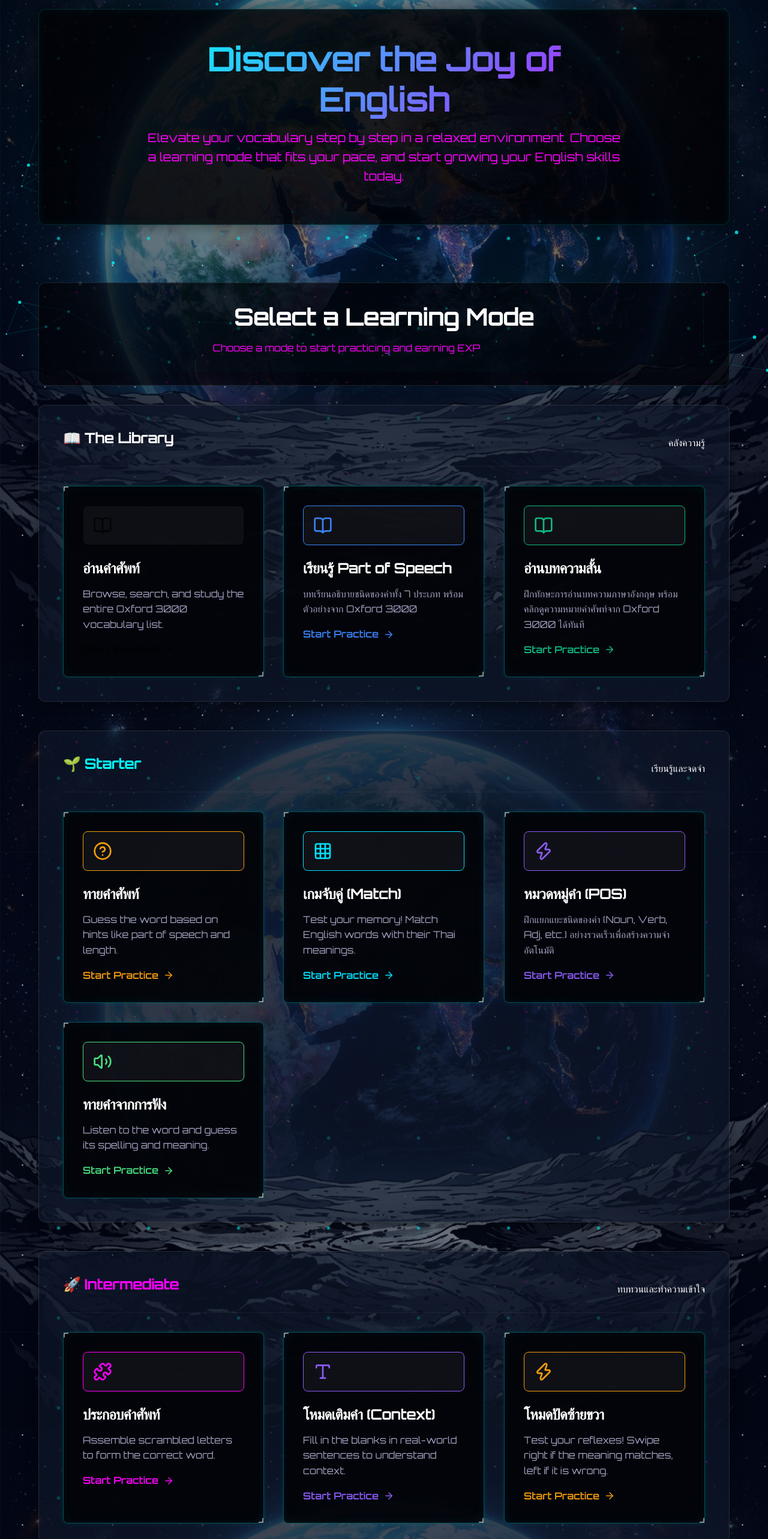
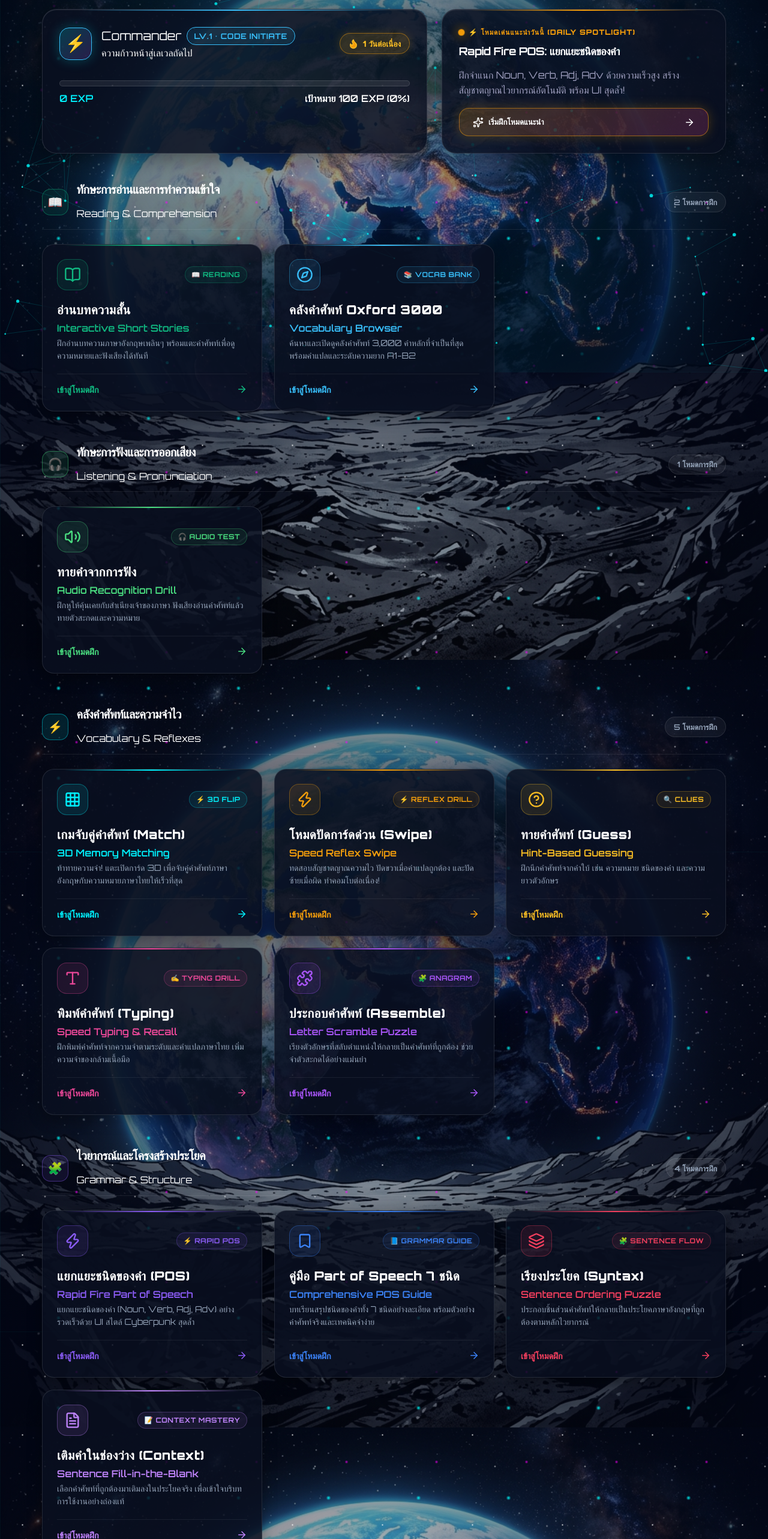
Before and after one commit to peak822/EnglishWeb, a React (Vite) app: page / in a window 1280 px wide. Shown: the part 180-2746 px from the top of the page at 60% size. Built offline with nearby package versions, Linux system fonts and the light colour scheme.

Commit message:
feat: revamp Home page into Cyberpunk Command Center

```diff
--- a/src/pages/Home.jsx
+++ b/src/pages/Home.jsx
@@ -1,213 +1,356 @@
 import React from 'react';
 import { useNavigate } from 'react-router-dom';
-import { Type, Puzzle, HelpCircle, ArrowRight, BookOpen, Grid, Zap, Volume2 } from 'lucide-react';
-import Card from '../components/Card';
+import {
+  BookOpen,
+  Volume2,
+  Grid,
+  Zap,
+  HelpCircle,
+  Type,
+  Puzzle,
+  ArrowRight,
+  Flame,
+  Award,
+  Sparkles,
+  Compass,
+  Layers,
+  FileText,
+  Bookmark
+} from 'lucide-react';
 import Tilt from 'react-parallax-tilt';
+import { useGamification } from '../hooks/useGamification';
 
 const Home = () => {
   const navigate = useNavigate();
+  const { exp, level, rankTitle, rankColor, rankIcon, streakDays, badges, nextLevelExp, currentLevelBaseExp } = useGamification();
 
-  const libraryModes = [
+  const expProgress = Math.max(0, Math.min(100, ((exp - currentLevelBaseExp) / (nextLevelExp - currentLevelBaseExp)) * 100));
+
+  const domains = [
+    {
+      id: 'reading',
+      title: 'ทักษะการอ่านและการทำความเข้าใจ',
+      subtitle: 'Reading & Comprehension',
+      icon: '📖',
+      color: '#10b981',
+      modes: [
+        {
+          id: 'story-mode',
+          title: 'อ่านบทความสั้น',
+          subtitle: 'Interactive Short Stories',
+          description: 'ฝึกอ่านบทความภาษาอังกฤษเพลินๆ พร้อมแตะคำศัพท์เพื่อดูความหมายและฟังเสียงได้ทันที',
+          icon: <BookOpen size={28} />,
+          path: '/story-mode',
+          tag: '📖 Reading',
+          color: '#10b981'
+        },
         {
           id: 'read',
-      title: 'อ่านคำศัพท์',
-      description: 'Browse, search, and study the entire Oxford 3000 vocabulary list.',
-      icon: <BookOpen size={32} />,
+          title: 'คลังคำศัพท์ Oxford 3000',
+          subtitle: 'Vocabulary Browser',
+          description: 'ค้นหาและเปิดดูคลังคำศัพท์ 3,000 คำหลักที่จำเป็นที่สุด พร้อมคำแปลและระดับความยาก A1-B2',
+          icon: <Compass size={28} />,
           path: '/read',
-      color: 'var(--color-surface)'
+          tag: '📚 Vocab Bank',
+          color: '#38bdf8'
+        }
+      ]
+    },
+    {
+      id: 'listening',
+      title: 'ทักษะการฟังและการออกเสียง',
+      subtitle: 'Listening & Pronunciation',
+      icon: '🎧',
+      color: '#4ade80',
+      modes: [
+        {
+          id: 'listen',
+          title: 'ทายคำจากการฟัง',
+          subtitle: 'Audio Recognition Drill',
+          description: 'ฝึกหูให้คุ้นเคยกับสำเนียงเจ้าของภาษา ฟังเสียงอ่านคำศัพท์แล้วทายตัวสะกดและความหมาย',
+          icon: <Volume2 size={28} />,
+          path: '/listen',
+          tag: '🎧 Audio Test',
+          color: '#4ade80'
+        }
+      ]
+    },
+    {
+      id: 'vocabulary',
+      title: 'คลังคำศัพท์และความจำไว',
+      subtitle: 'Vocabulary & Reflexes',
+      icon: '⚡',
+      color: '#00f2fe',
+      modes: [
+        {
+          id: 'match',
+          title: 'เกมจับคู่คำศัพท์ (Match)',
+          subtitle: '3D Memory Matching',
+          description: 'ท้าทายความจำ! แตะเปิดการ์ด 3D เพื่อจับคู่คำศัพท์ภาษาอังกฤษกับความหมายภาษาไทยให้เร็วที่สุด',
+          icon: <Grid size={28} />,
+          path: '/match',
+          tag: '⚡ 3D Flip',
+          color: '#00f2fe'
+        },
+        {
+          id: 'swipe',
+          title: 'โหมดปัดการ์ดด่วน (Swipe)',
+          subtitle: 'Speed Reflex Swipe',
+          description: 'ทดสอบสัญชาตญาณความไว ปัดขวาเมื่อคำแปลถูกต้อง และปัดซ้ายเมื่อผิด ทำคอมโบต่อเนื่อง!',
+          icon: <Zap size={28} />,
+          path: '/swipe',
+          tag: '⚡ Reflex Drill',
+          color: '#f59e0b'
+        },
+        {
+          id: 'guess',
+          title: 'ทายคำศัพท์ (Guess)',
+          subtitle: 'Hint-Based Guessing',
+          description: 'ฝึกนึกคำศัพท์จากคำใบ้ เช่น ความหมาย ชนิดของคำ และความยาวตัวอักษร',
+          icon: <HelpCircle size={28} />,
+          path: '/guess',
+          tag: '🔍 Clues',
+          color: '#fbbf24'
+        },
+        {
+          id: 'typing',
+          title: 'พิมพ์คำศัพท์ (Typing)',
+          subtitle: 'Speed Typing & Recall',
+          description: 'ฝึกพิมพ์คำศัพท์จากความจำตามระดับและคำแปลภาษาไทย เพิ่มความจำของกล้ามเนื้อมือ',
+          icon: <Type size={28} />,
+          path: '/typing',
+          tag: '✍️ Typing Drill',
+          color: '#ec4899'
+        },
+        {
+          id: 'assemble',
+          title: 'ประกอบคำศัพท์ (Assemble)',
+          subtitle: 'Letter Scramble Puzzle',
+          description: 'เรียงตัวอักษรที่สลับตำแหน่งให้กลายเป็นคำศัพท์ที่ถูกต้อง ช่วยจำตัวสะกดได้อย่างแม่นยำ',
+          icon: <Puzzle size={28} />,
+          path: '/assemble',
+          tag: '🧩 Anagram',
+          color: '#a855f7'
+        }
+      ]
+    },
+    {
+      id: 'grammar',
+      title: 'ไวยากรณ์และโครงสร้างประโยค',
+      subtitle: 'Grammar & Structure',
+      icon: '🧩',
+      color: '#8b5cf6',
+      modes: [
+        {
+          id: 'pos',
+          title: 'แยกแยะชนิดของคำ (POS)',
+          subtitle: 'Rapid Fire Part of Speech',
+          description: 'แยกแยะชนิดของคำ (Noun, Verb, Adj, Adv) อย่างรวดเร็วด้วย UI สไตล์ Cyberpunk สุดล้ำ',
+          icon: <Zap size={28} />,
+          path: '/pos',
+          tag: '⚡ Rapid POS',
+          color: '#8b5cf6'
         },
         {
           id: 'pos-guide',
-      title: 'เรียนรู้ Part of Speech',
-      description: 'บทเรียนอธิบายชนิดของคำทั้ง 7 ประเภท พร้อมตัวอย่างจาก Oxford 3000',
-      icon: <BookOpen size={32} />,
+          title: 'คู่มือ Part of Speech 7 ชนิด',
+          subtitle: 'Comprehensive POS Guide',
+          description: 'บทเรียนสรุปชนิดของคำทั้ง 7 ชนิดอย่างละเอียด พร้อมตัวอย่างคำศัพท์จริงและเทคนิคจำง่าย',
+          icon: <Bookmark size={28} />,
           path: '/pos-guide',
-      color: '#3B82F6' // blue
-    },
-    {
-      id: 'story-mode',
-      title: 'อ่านบทความสั้น',
-      description: 'ฝึกทักษะการอ่านบทความภาษาอังกฤษ พร้อมคลิกดูความหมายคำศัพท์จาก Oxford 3000 ได้ทันที',
-      icon: <BookOpen size={32} />,
-      path: '/story-mode',
-      color: '#10B981' // emerald
-    }
-  ];
-
-  const starterModes = [
-    {
-      id: 'guess',
-      title: 'ทายคำศัพท์',
-      description: 'Guess the word based on hints like part of speech and length.',
-      icon: <HelpCircle size={32} />,
-      path: '/guess',
-      color: '#F59E0B'
-    },
-    {
-      id: 'match',
-      title: 'เกมจับคู่ (Match)',
-      description: 'Test your memory! Match English words with their Thai meanings.',
-      icon: <Grid size={32} />,
-      path: '/match',
-      color: '#00E1FF' // Bright Cyan
-    },
-    {
-      id: 'pos',
-      title: 'หมวดหมู่คำ (POS)',
-      description: 'ฝึกแยกแยะชนิดของคำ (Noun, Verb, Adj, etc.) อย่างรวดเร็วเพื่อสร้างความจำอัตโนมัติ',
-      icon: <Zap size={32} />,
-      path: '/pos',
-      color: '#8B5CF6' // violet
-    },
-    {
-      id: 'listen',
-      title: 'ทายคำจากการฟัง',
-      description: 'Listen to the word and guess its spelling and meaning.',
-      icon: <Volume2 size={32} />,
-      path: '/listen',
-      color: '#4ade80' // Green
-    }
-  ];
-
-  const intermediateModes = [
-    {
-      id: 'assemble',
-      title: 'ประกอบคำศัพท์',
-      description: 'Assemble scrambled letters to form the correct word.',
-      icon: <Puzzle size={32} />,
-      path: '/assemble',
-      color: 'var(--color-accent)'
-    },
-    {
-      id: 'context',
-      title: 'โหมดเติมคำ (Context)',
-      description: 'Fill in the blanks in real-world sentences to understand context.',
-      icon: <Type size={32} />,
-      path: '/context',
-      color: '#8B5CF6' // violet
-    },
-    {
-      id: 'swipe',
-      title: 'โหมดปัดซ้ายขวา',
-      description: 'Test your reflexes! Swipe right if the meaning matches, left if it is wrong.',
-      icon: <Zap size={32} />,
-      path: '/swipe',
-      color: '#F59E0B' // amber
-    }
-  ];
-
-  const advancedModes = [
-    {
-      id: 'typing',
-      title: 'พิมพ์คำศัพท์',
-      description: 'Practice typing vocabulary from memory based on its type and level.',
-      icon: <Type size={32} />,
-      path: '/typing',
-      color: 'var(--color-primary)'
+          tag: '📘 Grammar Guide',
+          color: '#3b82f6'
         },
         {
           id: 'syntax',
           title: 'เรียงประโยค (Syntax)',
-      description: 'Assemble scrambled words to form a correct English sentence.',
-      icon: <Puzzle size={32} />,
+          subtitle: 'Sentence Ordering Puzzle',
+          description: 'ประกอบชิ้นส่วนคำศัพท์ให้กลายเป็นประโยคภาษาอังกฤษที่ถูกต้องตามหลักไวยากรณ์',
+          icon: <Layers size={28} />,
           path: '/syntax',
-      color: '#EC4899' // pink
+          tag: '🧩 Sentence Flow',
+          color: '#f43f5e'
+        },
+        {
+          id: 'context',
+          title: 'เติมคำในช่องว่าง (Context)',
+          subtitle: 'Sentence Fill-in-the-Blank',
+          description: 'เลือกคำศัพท์ที่ถูกต้องมาเติมลงในประโยคจริง เพื่อเข้าใจบริบทการใช้งานอย่างถ่องแท้',
+          icon: <FileText size={28} />,
+          path: '/context',
+          tag: '📝 Context Mastery',
+          color: '#c084fc'
+        }
+      ]
     }
   ];
 
-  const renderModeGrid = (modeList) => (
-    <div className="mode-grid">
-      {modeList.map((mode) => (
+  return (
+    <div className="container animate-fade-up" style={{ maxWidth: '1180px', padding: '1rem 1.25rem 4rem 1.25rem' }}>
+
+      {/* 🚀 CYBERPUNK COMMAND DECK */}
+      <section className="home-command-deck">
+
+        {/* Profile & EXP Hub */}
+        <div className="home-deck-card" style={{ '--card-accent': rankColor }}>
+          <div className="home-profile-header">
+            <div className="home-avatar-wrap">
+              <div className="home-avatar-circle" style={{ color: rankColor, borderColor: rankColor }}>
+                <span style={{ fontSize: '1.75rem' }}>{rankIcon}</span>
+              </div>
+              <div>
+                <div className="flex items-center gap-2">
+                  <span className="text-xl font-extrabold text-white">Commander</span>
+                  <span className="home-rank-badge" style={{ color: rankColor, borderColor: rankColor, background: `${rankColor}1a` }}>
+                    Lv.{level} • {rankTitle}
+                  </span>
+                </div>
+                <div className="text-xs text-[#94a3b8] mt-0.5">
+                  ความก้าวหน้าสู่เลเวลถัดไป
+                </div>
+              </div>
+            </div>
+
+            {/* Streak & Badges */}
+            <div className="flex items-center gap-2">
+              <div className="home-streak-badge">
+                <Flame size={18} fill="#f59e0b" />
+                <span>{streakDays} วันต่อเนื่อง</span>
+              </div>
+              {badges.length > 0 && (
+                <div className="flex items-center gap-1 bg-[rgba(168,85,247,0.15)] border border-[rgba(168,85,247,0.4)] px-3 py-1.5 rounded-full text-[#c084fc] font-bold text-xs">
+                  <Award size={16} />
+                  <span>{badges.length}</span>
+                </div>
+              )}
+            </div>
+          </div>
+
+          {/* EXP Bar */}
+          <div className="home-exp-track">
+            <div className="home-exp-fill" style={{ width: `${expProgress}%` }} />
+          </div>
+          <div className="flex justify-between items-center text-xs font-semibold text-[#94a3b8]">
+            <span style={{ color: '#00f2fe' }}>{exp} EXP</span>
+            <span>เป้าหมาย {nextLevelExp} EXP ({Math.round(expProgress)}%)</span>
+          </div>
+        </div>
+
+        {/* Spotlight Card */}
+        <div className="home-deck-card" style={{ '--card-accent': '#f59e0b' }}>
+          <div className="home-spotlight-beacon">
+            <span className="beacon-dot" />
+            <span>⚡ โหมดเด่นแนะนำวันนี้ (Daily Spotlight)</span>
+          </div>
+          <h3 className="text-lg font-bold text-white mb-1">Rapid Fire POS: แยกแยะชนิดของคำ</h3>
+          <p className="text-xs text-[#94a3b8] mb-4 leading-relaxed">
+            ฝึกจำแนก Noun, Verb, Adj, Adv ด้วยความเร็วสูง สร้างสัญชาตญาณไวยากรณ์อัตโนมัติ พร้อม UI สุดล้ำ!
+          </p>
+          <button
+            className="home-spotlight-btn"
+            onClick={() => navigate('/pos')}
+          >
+            <span className="flex items-center gap-2 text-sm">
+              <Sparkles size={18} className="text-[#fbbf24]" />
+              <span>เริ่มฝึกโหมดแนะนำ</span>
+            </span>
+            <ArrowRight size={18} />
+          </button>
+        </div>
+
+      </section>
+
+      {/* 🗂️ 4 SKILL-BASED DOMAIN SECTIONS */}
+      {domains.map((domain) => (
+        <section key={domain.id} className="home-domain-section">
+
+          {/* Domain Section Header */}
+          <div className="home-domain-header">
+            <div className="home-domain-title-wrap">
+              <div
+                className="home-domain-icon"
+                style={{
+                  background: `${domain.color}1a`,
+                  border: `1.5px solid ${domain.color}66`
+                }}
+              >
+                <span>{domain.icon}</span>
+              </div>
+              <div>
+                <h2 className="text-xl font-bold text-white flex items-center gap-2">
+                  {domain.title}
+                </h2>
+                <div className="text-xs font-medium text-[#94a3b8]">
+                  {domain.subtitle}
+                </div>
+              </div>
+            </div>
+
+            <div className="home-domain-count">
+              {domain.modes.length} โหมดการฝึก
+            </div>
+          </div>
+
+          {/* Mode Cards Grid */}
+          <div className="home-mode-grid">
+            {domain.modes.map((mode) => (
               <Tilt
                 key={mode.id}
                 glareEnable={true}
-          glareMaxOpacity={0.15}
+                glareMaxOpacity={0.12}
                 glareColor={mode.color}
                 glarePosition="all"
-          tiltMaxAngleX={10}
-          tiltMaxAngleY={10}
+                tiltMaxAngleX={8}
+                tiltMaxAngleY={8}
                 scale={1.02}
-          transitionSpeed={2500}
+                transitionSpeed={2000}
               >
-          <Card
-            className="mode-card flex flex-col h-full"
+                <div
+                  className="home-mode-card"
+                  style={{ '--card-color': mode.color }}
                   onClick={() => navigate(mode.path)}
                 >
-            <div className="mode-icon" style={{ color: mode.color, borderColor: mode.color }}>
+                  <div className="home-mode-top">
+                    <div
+                      className="home-mode-icon-box"
+                      style={{
+                        color: mode.color,
+                        background: `${mode.color}1a`,
+                        border: `1.5px solid ${mode.color}55`
+                      }}
+                    >
                       {mode.icon}
                     </div>
-            <h3 className="text-2xl mb-3">{mode.title}</h3>
-            <p className="mb-6 flex-grow">{mode.description}</p>
+                    <span
+                      className="home-mode-tag"
+                      style={{
+                        color: mode.color,
+                        background: `${mode.color}15`,
+                        border: `1px solid ${mode.color}40`
+                      }}
+                    >
+                      {mode.tag}
+                    </span>
+                  </div>
 
-            <div className="flex items-center gap-2 mt-auto pt-4 border-t border-[rgba(255,255,255,0.05)]" style={{ color: mode.color, fontWeight: 600 }}>
-              <span>Start Practice</span>
-              <ArrowRight size={18} className="transition-transform group-hover:translate-x-1" />
+                  <h3 className="home-mode-title">{mode.title}</h3>
+                  <div className="text-xs font-semibold mb-2" style={{ color: mode.color }}>
+                    {mode.subtitle}
                   </div>
-          </Card>
+                  <p className="home-mode-desc">{mode.description}</p>
+
+                  <div className="home-mode-action" style={{ color: mode.color }}>
+                    <span>เข้าสู่โหมดฝึก</span>
+                    <ArrowRight size={18} className="home-mode-action-arrow" />
+                  </div>
+                </div>
               </Tilt>
             ))}
           </div>
-  );
 
-  return (
-    <div className="container animate-fade-up">
-      <section className="hero-section text-center">
-        <div className="mx-auto" style={{ maxWidth: '800px' }}>
-          <h1 className="text-gradient glitch-hover" data-text="Discover the Joy of English" style={{ fontSize: 'clamp(2rem, 5vw, 3.5rem)' }}>Discover the Joy of English</h1>
-          <p className="mt-6 text-xl mx-auto" style={{ color: 'var(--color-neutral)' }}>
-            Elevate your vocabulary step by step in a relaxed environment. Choose a learning mode that fits your pace, and start growing your English skills today.
-          </p>
-        </div>
         </section>
+      ))}
 
-      <section className="mt-16">
-        <div className="mx-auto text-center mb-8" style={{ background: 'rgba(2,2,5,0.65)', backdropFilter: 'blur(10px)', WebkitBackdropFilter: 'blur(10px)', padding: '2rem', borderRadius: 'var(--radius-lg)', border: '1px solid rgba(255,255,255,0.1)', boxShadow: '0 8px 32px 0 rgba(0,255,255,0.05)' }}>
-          <h2 className="text-center mb-2 glitch-hover" data-text="Select a Learning Mode">Select a Learning Mode</h2>
-          <p className="text-center" style={{ color: 'var(--color-neutral)' }}>
-            Choose a mode to start practicing and earning EXP
-          </p>
-        </div>
-
-        <div className="difficulty-section">
-          <div className="section-header flex items-center justify-between flex-wrap gap-2">
-            <h3 className="text-2xl font-bold flex items-center gap-2" style={{ color: 'var(--color-secondary)' }}>
-              📖 The Library
-            </h3>
-            <span className="text-sm font-medium text-[var(--color-neutral)] bg-[rgba(255,255,255,0.05)] px-3 py-1 rounded-full border border-[rgba(255,255,255,0.05)]">คลังความรู้</span>
-          </div>
-          {renderModeGrid(libraryModes)}
-        </div>
-
-        <div className="difficulty-section">
-          <div className="section-header flex items-center justify-between flex-wrap gap-2">
-            <h3 className="text-2xl font-bold flex items-center gap-2" style={{ color: 'var(--color-primary)' }}>
-              🌱 Starter
-            </h3>
-            <span className="text-sm font-medium text-[var(--color-neutral)] bg-[rgba(255,255,255,0.05)] px-3 py-1 rounded-full border border-[rgba(255,255,255,0.05)]">เรียนรู้และจดจำ</span>
-          </div>
-          {renderModeGrid(starterModes)}
-        </div>
-
-        <div className="difficulty-section">
-          <div className="section-header flex items-center justify-between flex-wrap gap-2">
-            <h3 className="text-2xl font-bold flex items-center gap-2" style={{ color: 'var(--color-accent)' }}>
-              🚀 Intermediate
-            </h3>
-            <span className="text-sm font-medium text-[var(--color-neutral)] bg-[rgba(255,255,255,0.05)] px-3 py-1 rounded-full border border-[rgba(255,255,255,0.05)]">ทบทวนและทำความเข้าใจ</span>
-          </div>
-          {renderModeGrid(intermediateModes)}
-        </div>
-
-        <div className="difficulty-section">
-          <div className="section-header flex items-center justify-between flex-wrap gap-2">
-            <h3 className="text-2xl font-bold flex items-center gap-2" style={{ color: 'var(--color-secondary)' }}>
-              🔥 Advanced
-            </h3>
-            <span className="text-sm font-medium text-[var(--color-neutral)] bg-[rgba(255,255,255,0.05)] px-3 py-1 rounded-full border border-[rgba(255,255,255,0.05)]">ท้าทายความแม่นยำ</span>
-          </div>
-          {renderModeGrid(advancedModes)}
-        </div>
-      </section>
     </div>
   );
 };
```
Lines whose indentation alone changed are shown as unchanged.
